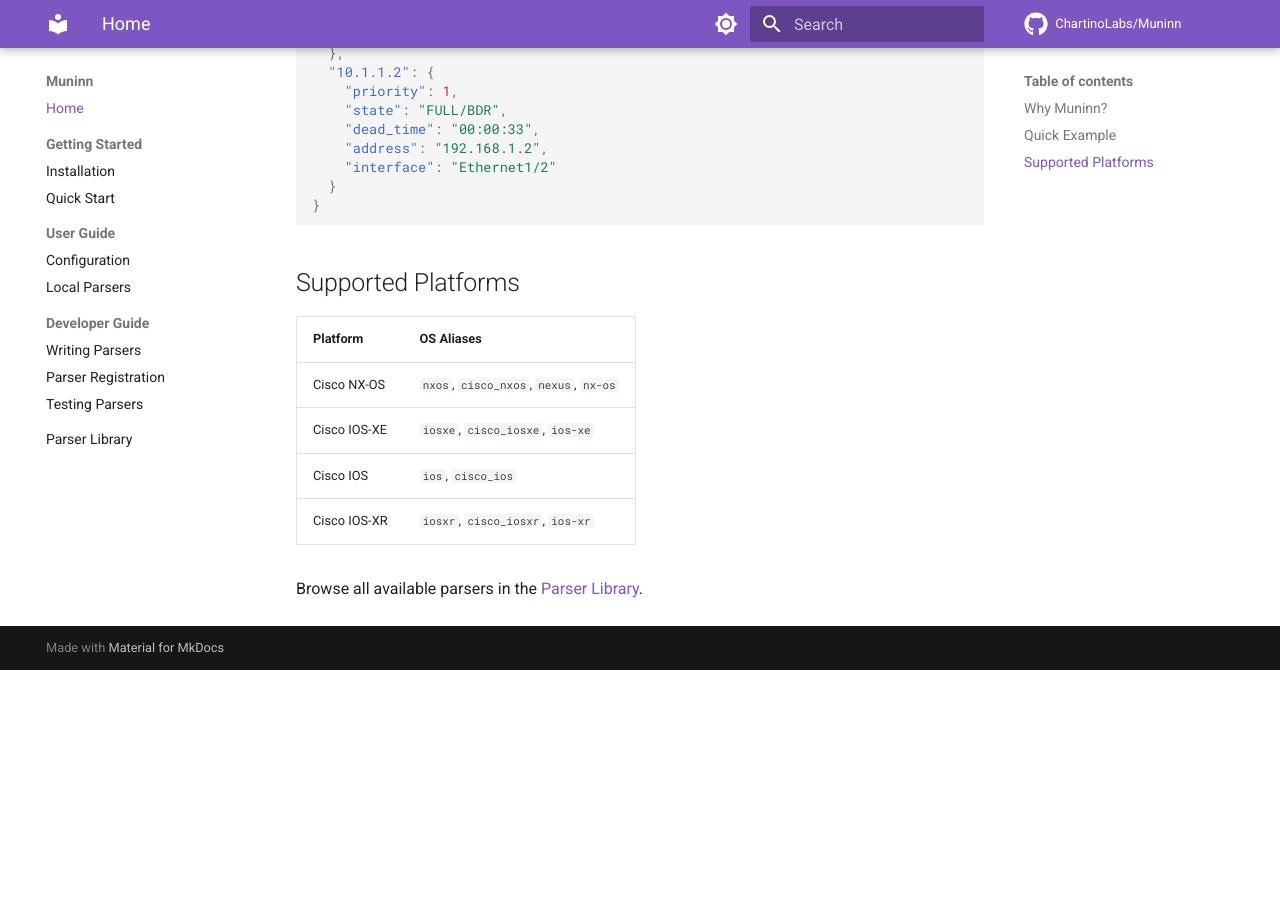
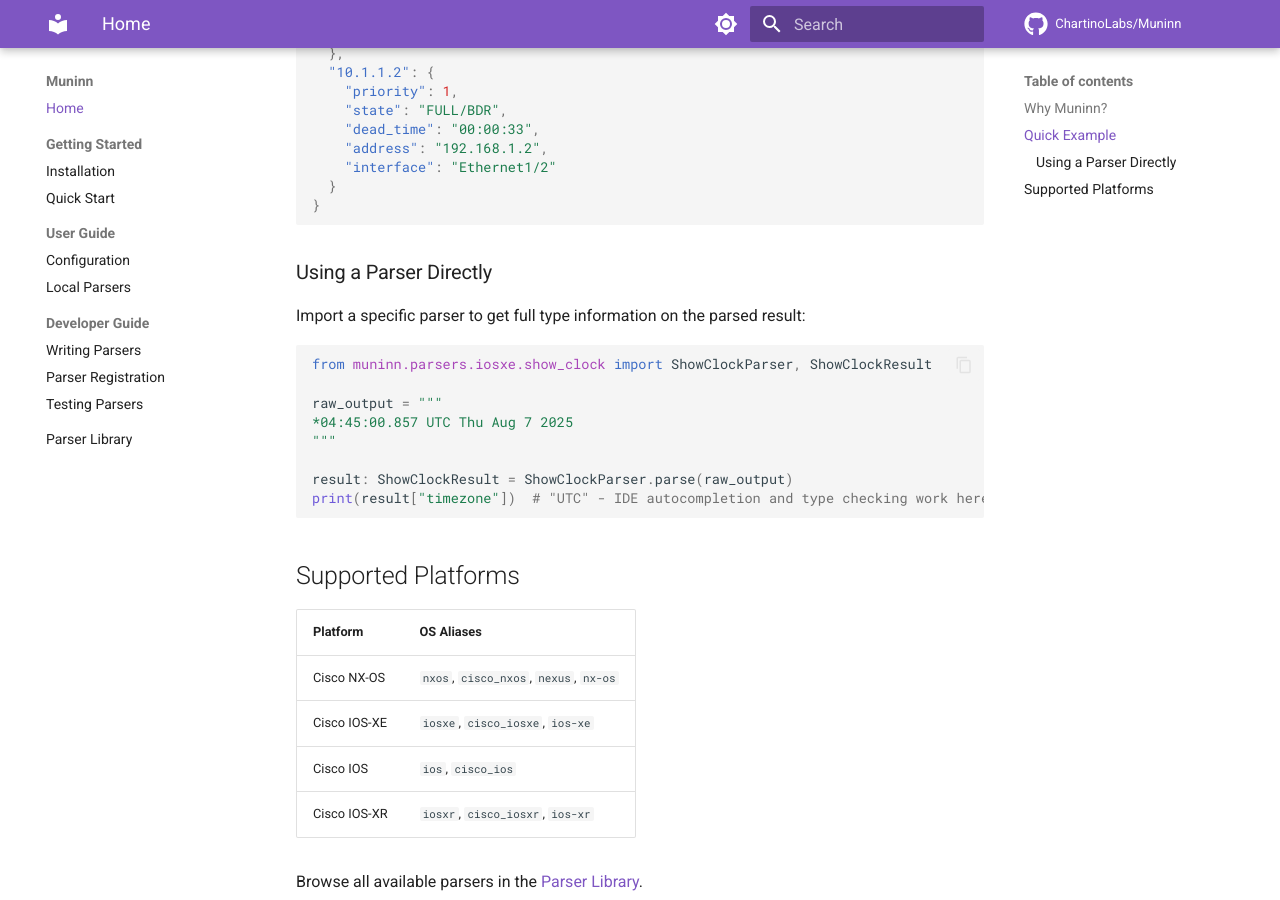
Before and after one commit to ChartinoLabs/Muninn, an MkDocs documentation site: the page built from docs/index.md, in a window 1280 px wide and 900 px high, scrolled down 1062 px. Built offline with MkDocs 1.6.1 and Material for MkDocs 9.7.7, drawn with Linux system fonts in a browser that asks for light colours; comment, search, counter and statistics services are not loaded; before the commit the page ends 1732 px from its top, so only the background shows below that.

Commit message:
docs: add direct parser import example to index page
Show how to import a specific parser and its TypedDict for
full type hinting on parsed results.

Co-Authored-By: Claude Opus 4.6 (1M context) <noreply@anthropic.com>

````diff
--- a/docs/index.md
+++ b/docs/index.md
@@ -51,6 +51,21 @@ Returns:
 }
 ```
 
+### Using a Parser Directly
+
+Import a specific parser to get full type information on the parsed result:
+
+```python
+from muninn.parsers.iosxe.show_clock import ShowClockParser, ShowClockResult
+
+raw_output = """
+*04:45:00.857 UTC Thu Aug 7 2025
+"""
+
+result: ShowClockResult = ShowClockParser.parse(raw_output)
+print(result["timezone"])  # "UTC" - IDE autocompletion and type checking work here
+```
+
 ## Supported Platforms
 
 | Platform | OS Aliases |
````
